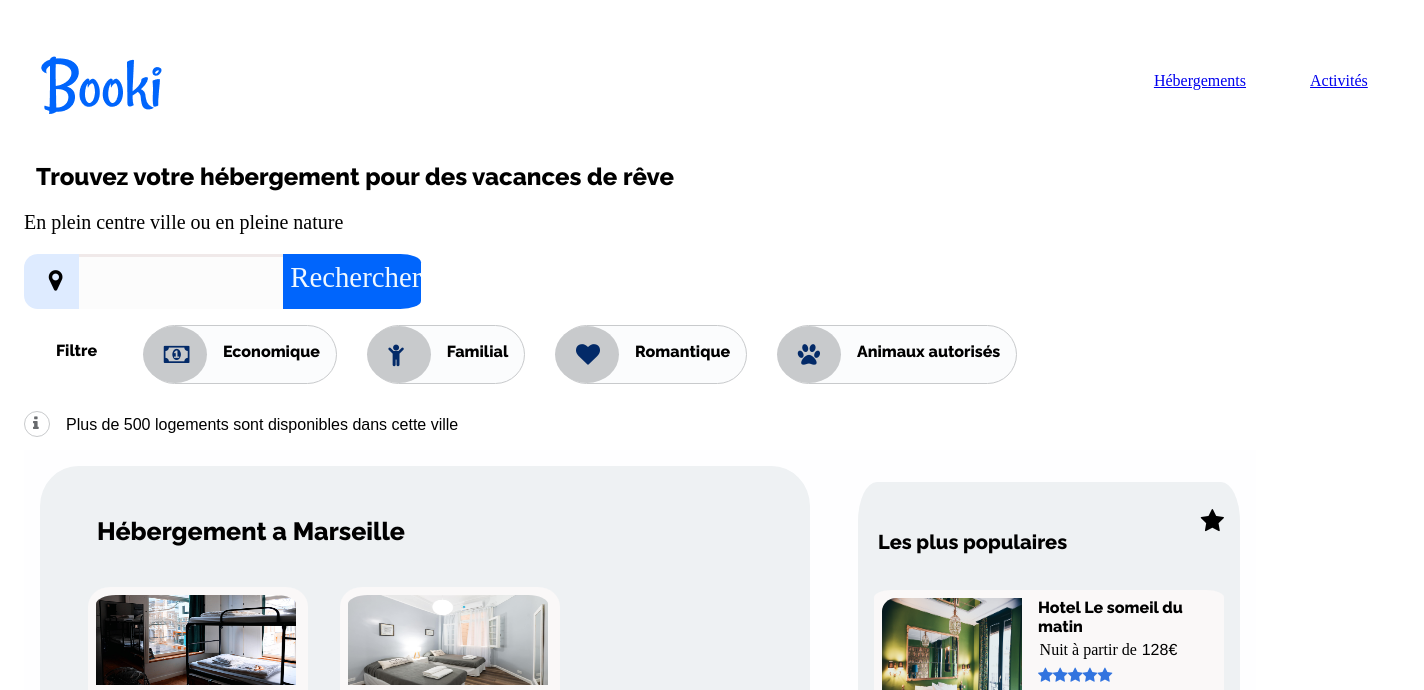
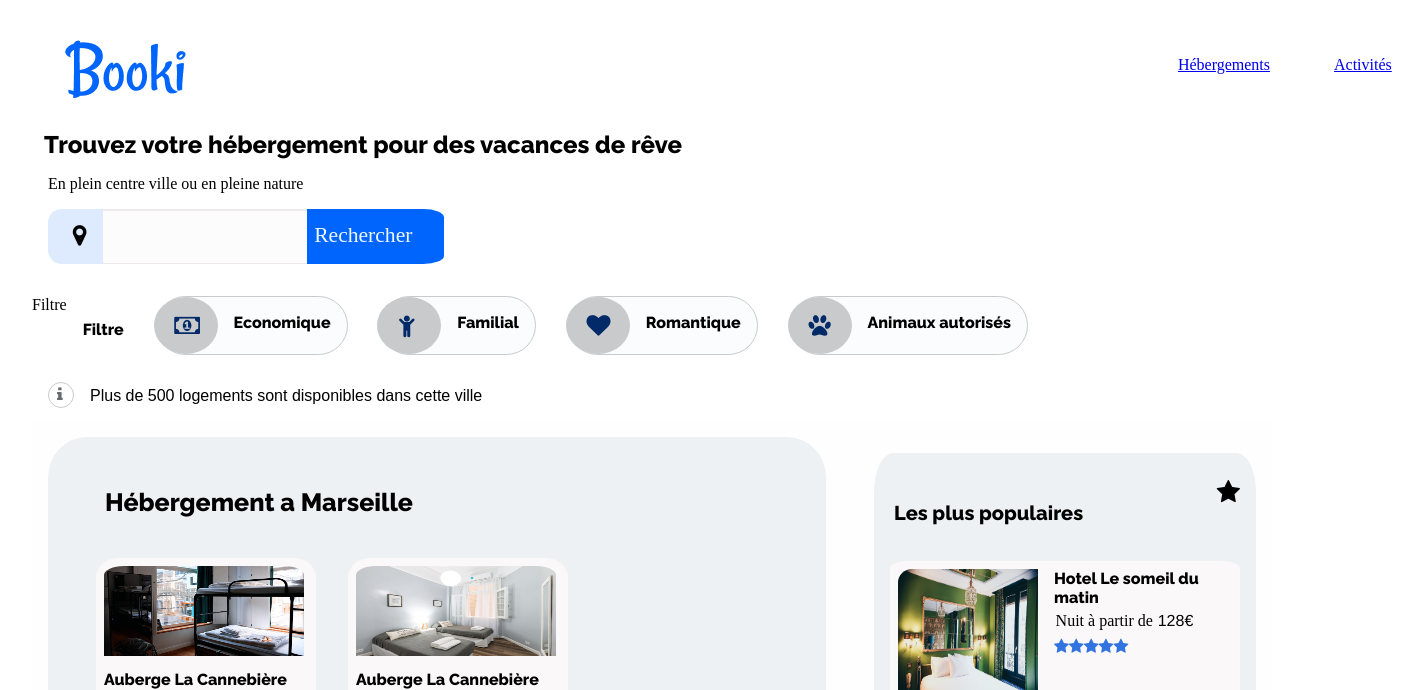
Before and after one commit to sielinou16051991/FORMATION_FRONTEND, a plain HTML site: page index.html in a window 1280 px wide. Shown: the top 690 px of the page, 1424 px wide, since content can reach past the window. Drawn offline with Linux system fonts and the light colour scheme.

Commit message:
code HTML et CSS testé en local avec w3c validator et en ligne toujour avec w3c validator
https://validator.w3.org/nu/?showsource=yes&doc=https%3A%2F%2Fdeveloper.mozilla.org%2Ffr%2Fdocs%2FWeb%2FCSS%2Ffont-weight#textarea

```diff
--- a/index.html
+++ b/index.html
@@ -37,7 +37,6 @@
         </p>
         <div class="recherche">
             <div class="icon">
-                <!-- <i>icone</i> -->
                 <i class="fa fa-map-marker" aria-hidden="true"></i>
             </div>
             <div class="input">
@@ -50,6 +49,9 @@
         <!-- filtre -->
         <div class="filter">
             <p class="filter_p">Filtre</p>
+            <div class="filter_text_title">
+                <label >Filtre</label>
+            </div>
             <div class="filter_contern">
                 <div class="filter_icon">
                     <i class="fa fa-money" aria-hidden="true"></i>
--- a/styles/containerFouter.css
+++ b/styles/containerFouter.css
@@ -1,5 +1,5 @@
-:root {
- --border: 5%  5% 5% 5%;
+ :root{
+--border: 5%  5% 5% 5%;
  --borderBottom: 0% 0% 5% 5%;
  --borderTop: 5% 5% 0% 0%;
  --color: rgb(3, 7, 12);
@@ -13,20 +13,17 @@
  --padding: 1em;
  --paddingTop: .3em;
  --paddingLeft: .5em;
- --paddingBottom: .3em
+ --paddingBottom: .3em;
  --paddingRigth: .3em;
- --height: 400px;
- --width: 300px;
  --box-shadow: 4px 6px 2px 3px rgb(240, 240, 240);
 }
-
-.container_2 {
-    display: flex;
+.container_2{
+    display: flex
 }
 .title_container_2 {
     font-family: var(--fontFamily);
-    font-size: 15px;
-    margin-left: 2em;
+    font-size: 25px;
+    margin-left: 1em;
 }
 /*--------------------première et troisième div------------------------------*/
 .container_2_bloc_1 {
--- a/styles/style.css
+++ b/styles/style.css
@@ -1,9 +1,20 @@
+
 @import url('https://fonts.googleapis.com/css2?family=Raleway:ital,wght@1,100&display=swap');
 @import url('https://fonts.googleapis.com/css2?family=Raleway:ital,wght@0,800;1,100&display=swap');
+
+:root {
+    --margin-left: 1em;
+    --padding-left: 2em;
+    --padding-top: 2em;
+}
+body {
+    margin-left: 2em;
+}
+
 header {
     display: flex;
-    padding-top: 2em;
-    padding-left: 2em;
+    padding-top: 1em;
+    padding-left: var(--padding-left);
 }
 .entete_elt {
     display: flex;
@@ -14,30 +25,27 @@ header {
 a {
     border-style: none;
 }
-.hebergement_activite{
+.hebergement_activite {
     display: flex;
-    margin-left: 190%;
+    margin-left:  190%;
 }
 .hebergement_activite > div {
     padding-left: 2em;
     padding-top: 2em;
     padding-right: 2em;
 }
-.container {
-    padding: 1em;
+.p1 {
+    font-family: 'Raleway';
 }
-.p1 {
-    font-weight: bold;
+.p2 {
+    padding-left: 1em;
 }
 
 /* j'utillise calc() pour ne pas avoir le signe '-' */
-.p2 {
-    margin-top: calc(-1.5em 1em);
-    font-size: 125%;
-}
 .recherche {
-    margin-top: calc(-1.5em 1em);
+    margin-left: 1em;
     display: flex;
+    margin-bottom: 1em;
 }
 .icon {
     background: #DEEBFF;
@@ -59,7 +67,7 @@ a {
     font-size: 30px;
     width: 200px;
     height: 50px;
-    margin-top: 2.55px;
+    margin-top: 2px;
     border: none;
     background: rgb(252, 252, 252);
 }
@@ -71,13 +79,25 @@ a {
     color: aliceblue;
     font-size: 180%;
 }
+.labelRecherche > label {
+    font-size: 75%;
+    width: 8%;
+}
 .filter {
     display: flex;
 }
+.filter_text_title {
+    padding: 1em;
+    margin-top: 1.5em;
+font-size: 1em;
+font-family: 'Raleway';
+}
+/*
 .filter_p {
-    margin: 2em;
-    font-family:  'Raleway';
+    padding: 1em;
+    font-weight: 'Raleway'
 }
+*/
 .filter_contern {
     margin: 1em;
     display: flex;
@@ -92,7 +112,7 @@ a {
     font-size: 100%;
     padding: 1em;
     width: 2em;
-    margin-left: -.2em;
+    margin-left: calc(1em - 1.2em);
 }
 .filter_icon > i {
     color: #032a68;
@@ -106,6 +126,7 @@ font-family: 'Raleway';
 }
 .info {
     display: flex;
+    margin-left: 1em;
 }
 .info_icon {
     border: .1em solid #c8cacc;
@@ -222,7 +243,7 @@ font-family: 'Raleway';
     margin-top: 1em;
     margin-left: 3em;
     padding-top: .5em;
-    padding-bottom: -1em;
+    padding-bottom: calc(1em - 2em);
 }
 .showcase_rigth_bloc {
     margin: 0em;
```
